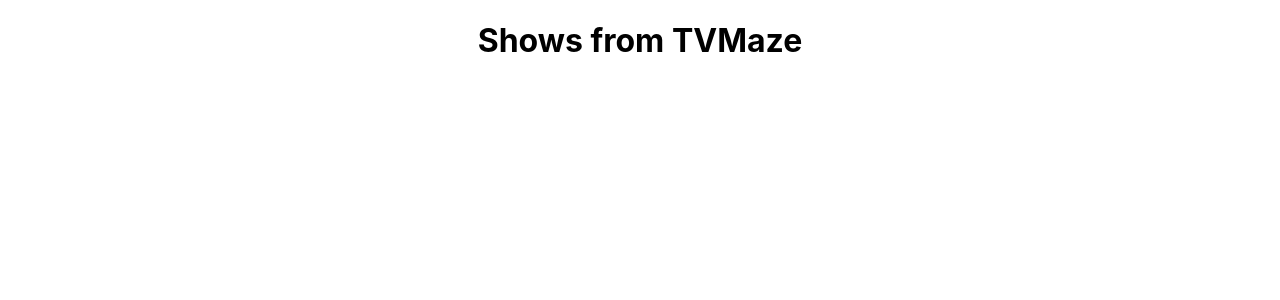
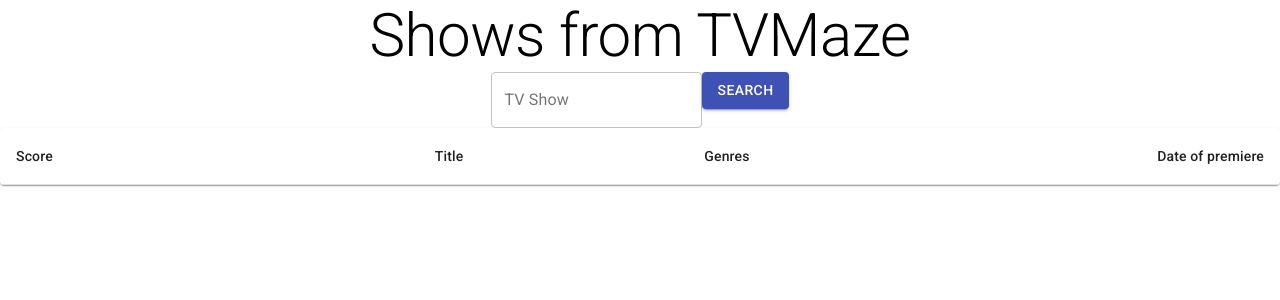
Before and after one commit to Mikolaj-Graja/TVMaze-with-React, a React (Create React App) app: page / in a window 1280 px wide. Shown: the top 300 px of the page. Built offline with nearby package versions, Linux system fonts and the light colour scheme.

Commit message:
working table

```diff
--- a/public/index.html
+++ b/public/index.html
@@ -2,14 +2,16 @@
 <html lang="en">
   <head>
     <meta charset="utf-8" />
-    <link rel="icon" href="%PUBLIC_URL%/favicon.ico" />
     <meta name="viewport" content="width=device-width, initial-scale=1" />
     <meta name="theme-color" content="#000000" />
     <meta
       name="description"
       content="Web site created using create-react-app"
     />
-    <link rel="apple-touch-icon" href="%PUBLIC_URL%/logo192.png" />
+    <link
+      rel="stylesheet"
+      href="https://fonts.googleapis.com/css?family=Roboto:300,400,500,700&display=swap"
+    />
     <title>TVMaze with React</title>
   </head>
   <body>
--- a/src/App.css
+++ b/src/App.css
@@ -1,3 +1,7 @@
 .App {
   text-align: center;
 }
+
+ul {
+  list-style-type: none;
+}
--- a/src/App.js
+++ b/src/App.js
@@ -1,12 +1,14 @@
 import React from 'react';
 import './App.css';
+import Header from './components/Header';
+// import { Typography } from '@material-ui/core';
+import ShowList from './components/ShowList';
 
 function App() {
   return (
     <div className='App'>
-      <header>
-        <h1>Shows from TVMaze</h1>
-      </header>
+      <Header />
+      <ShowList />
     </div>
   );
 }
--- /dev/null
+++ b/src/components/Header.js
@@ -0,0 +1,14 @@
+import React from 'react';
+import { Typography } from '@material-ui/core';
+
+function Header() {
+  return (
+    <header>
+      <Typography variant='h2' component='h1'>
+        Shows from TVMaze
+      </Typography>
+    </header>
+  );
+}
+
+export default Header;
--- /dev/null
+++ b/src/components/Search.js
@@ -0,0 +1,40 @@
+import React from 'react';
+import { Button, TextField } from '@material-ui/core';
+class Search extends React.Component {
+  state = {
+    tvName: '',
+    tvList: [],
+  };
+
+  handleInput = (event) => {
+    this.setState({ tvName: event.target.value });
+  };
+  handleSubmit = (e) => {
+    fetch(`http://api.tvmaze.com/search/shows?q=${this.state.tvName}`)
+      .then((respone) => respone.json())
+      .then((data) => {
+        this.setState({ tvList: data });
+        this.props.updateTVList(this.state.tvList);
+      })
+      .catch((err) => console.log(`fetch error ${err}`));
+    e.preventDefault();
+  };
+
+  render() {
+    return (
+      <div>
+        <TextField
+          id='outlined-basic'
+          label='TV Show'
+          variant='outlined'
+          onChange={this.handleInput}
+        />
+        <Button variant='contained' color='primary' onClick={this.handleSubmit}>
+          Search
+        </Button>
+      </div>
+    );
+  }
+}
+
+export default Search;
--- /dev/null
+++ b/src/components/ShowList.js
@@ -0,0 +1,54 @@
+import React from 'react';
+import Search from './Search';
+import {
+  TableContainer,
+  Table,
+  TableHead,
+  TableRow,
+  TableCell,
+  TableBody,
+  Paper,
+} from '@material-ui/core';
+class ShowList extends React.Component {
+  state = {
+    tvList: [],
+  };
+  updateTVList = (newList) => {
+    this.setState({ tvList: newList });
+  };
+  render() {
+    return (
+      <div>
+        <Search updateTVList={this.updateTVList} />
+        <TableContainer component={Paper}>
+          <Table aria-label='simple table'>
+            <TableHead>
+              <TableRow>
+                <TableCell>Score</TableCell>
+                <TableCell align='right'>Title</TableCell>
+                <TableCell align='right'>Genres</TableCell>
+                <TableCell align='right'>Date of premiere</TableCell>
+              </TableRow>
+            </TableHead>
+            <TableBody>
+              {this.state.tvList.map((series) => (
+                <TableRow key={series.show.id}>
+                  <TableCell component='th' scope='row'>
+                    {series.score}
+                  </TableCell>
+                  <TableCell align='right'>{series.show.name}</TableCell>
+                  <TableCell align='right'>
+                    {series.show.genres.map((genre) => `${genre},`)}
+                  </TableCell>
+                  <TableCell align='right'>{series.show.premiered}</TableCell>
+                </TableRow>
+              ))}
+            </TableBody>
+          </Table>
+        </TableContainer>
+      </div>
+    );
+  }
+}
+
+export default ShowList;
```
